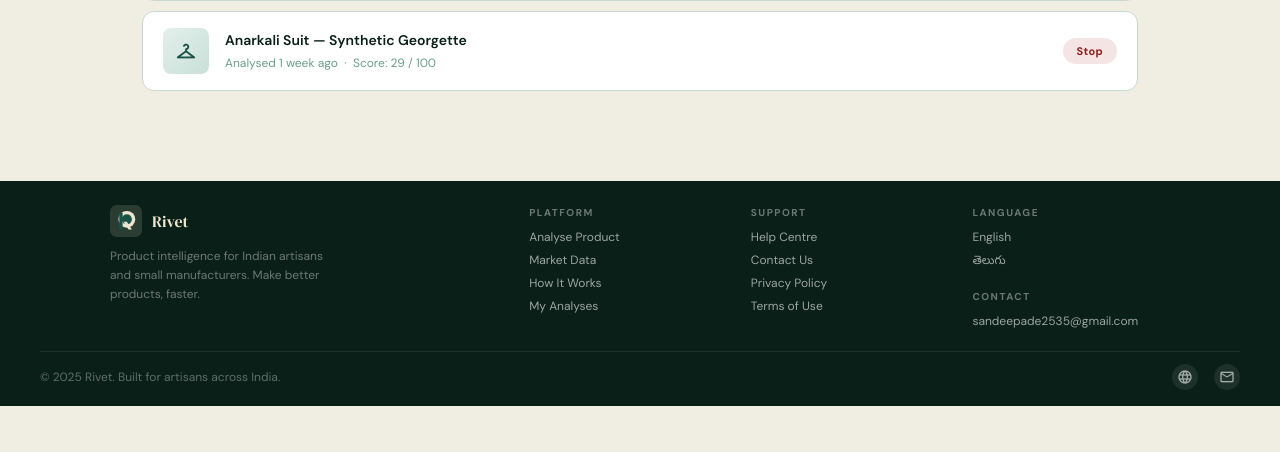
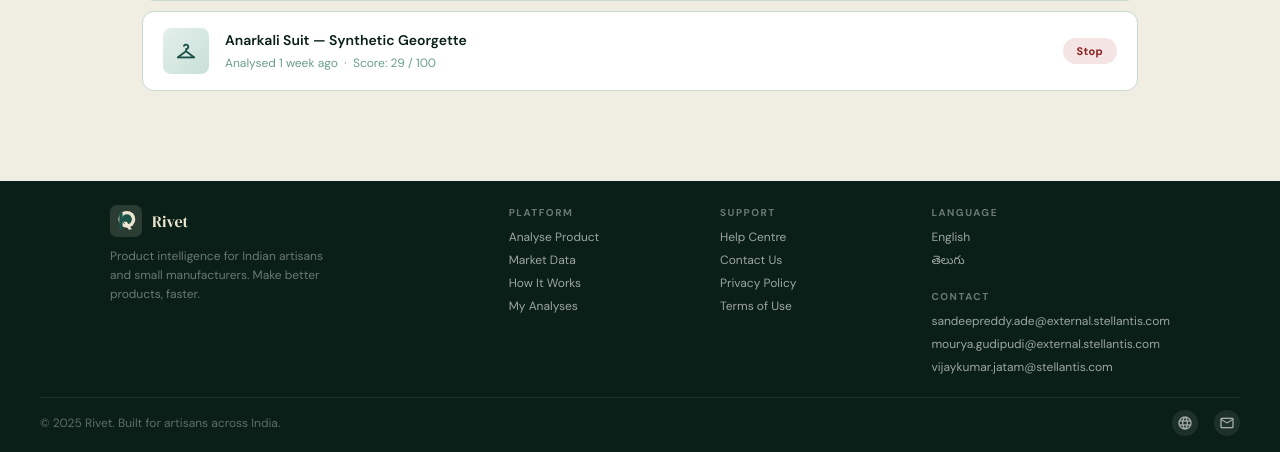
Before and after one commit to sande253/rivet, a Flask app: page /dashboard in a window 1280 px wide. Shown: the part 1335-1787 px from the top of the page. Before the commit the page ends 1741 px from the top, so only its background shows below. Run offline with Flask 3, Linux system fonts and the light colour scheme; the visitor is signed in with stand-in values (Sample User, id 1).

Commit message:
updates:credentials and infra

```diff
--- a/application/templates/index.html
+++ b/application/templates/index.html
@@ -1695,7 +1695,9 @@ textarea.az-field { min-height: 90px; max-height: 220px; resize: vertical; line-
             <a class="footer-link" onclick="setLang('en')">English</a>
             <a class="footer-link" onclick="setLang('te')">తెలుగు</a>
             <div class="footer-col-title" style="margin-top:20px;">Contact</div>
-            <a class="footer-link">sandeepade2535@gmail.com</a>
+            <a class="footer-link">sandeepreddy.ade@external.stellantis.com</a>
+            <a class="footer-link">mourya.gudipudi@external.stellantis.com</a>
+            <a class="footer-link">vijaykumar.jatam@stellantis.com</a>
           </div>
         </div>
         <div class="footer-bottom">
```
